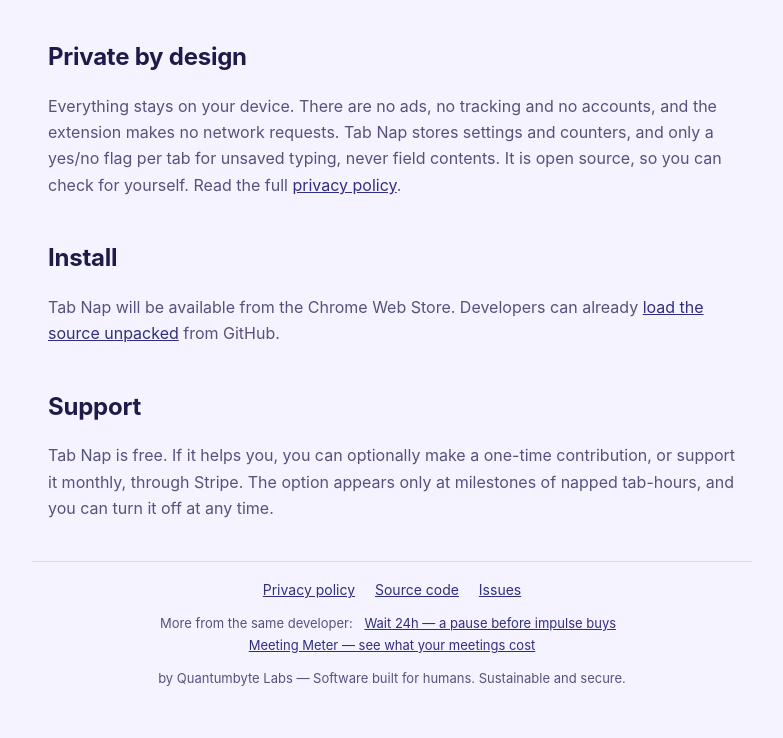
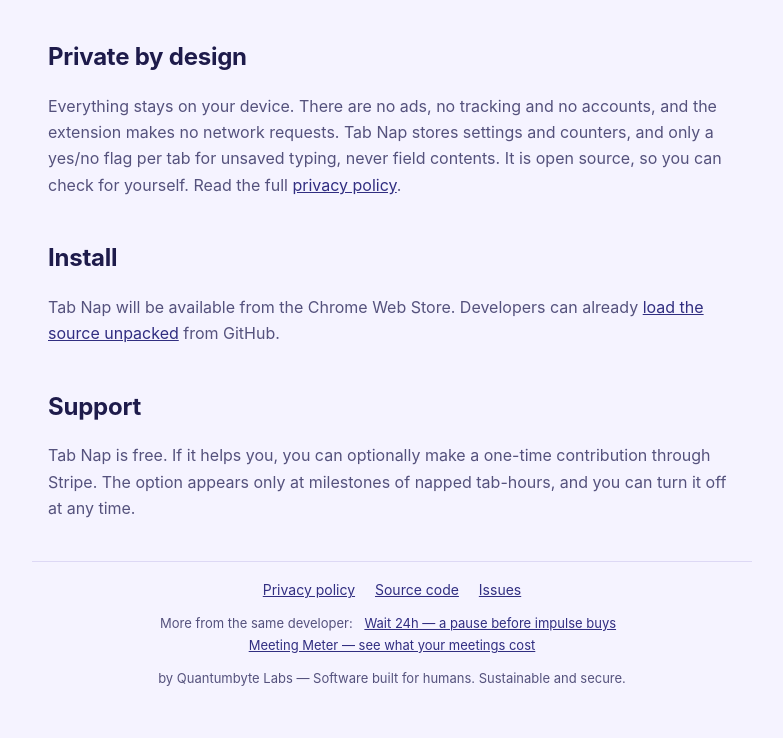
Before and after one commit to Overcrasher/tab-nap, a browser extension: page docs/index.html in a window 1280 px wide. Shown: the part 1181-1919 px from the top of the page, without its empty margins (248-1031 px from the left). Drawn offline with Linux system fonts and the light colour scheme.

Commit message:
Store texts: describe the optional one-time donation without listing amounts
Co-Authored-By: Claude Opus 5.5 <noreply@anthropic.com>

```diff
--- a/docs/index.html
+++ b/docs/index.html
@@ -76,7 +76,7 @@ footer p{margin:12px 0 0;font-size:13px}
 
   <section>
     <h2>Support</h2>
-    <p>Tab Nap is free. If it helps you, you can optionally make a one-time contribution, or support it monthly, through Stripe. The option appears only at milestones of napped tab-hours, and you can turn it off at any time.</p>
+    <p>Tab Nap is free. If it helps you, you can optionally make a one-time contribution through Stripe. The option appears only at milestones of napped tab-hours, and you can turn it off at any time.</p>
   </section>
 </main>
 <footer>
```
Also changed, not shown: 1 other file.
